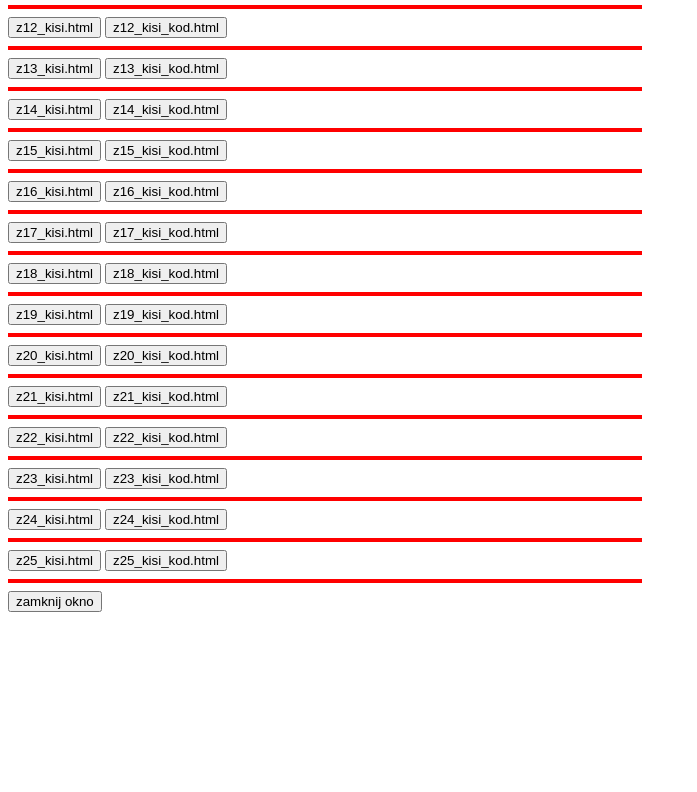
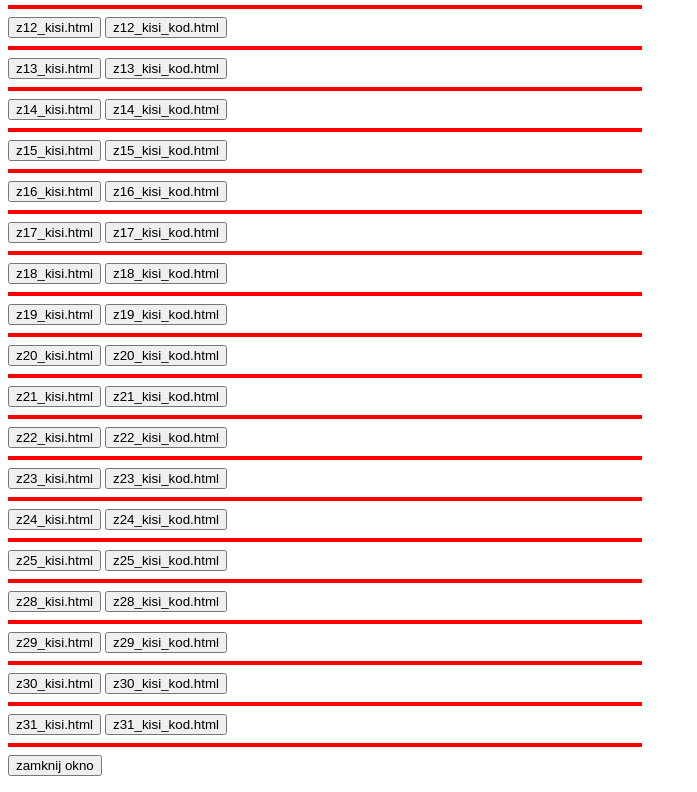
Before and after one commit to eisenkisielof-byte/zadania-od-6, a plain HTML site: page index.html in a window 1280 px wide. Shown: the part 711-1503 px from the top of the page, without its empty margins (0-697 px from the left). Before the commit the page ends 1339 px from the top, so only its background shows below. Drawn offline with Linux system fonts and the light colour scheme.

Commit message:
Update index.html

```diff
--- a/index.html
+++ b/index.html
@@ -283,6 +283,22 @@ function okno_zamknij()
 <input type="button" name="z25" value="z25_kisi_kod.html" onclick="WinOpen_z25_kod(' ')">
 <HR SIZE=4 WIDTH=50% ALIGN=LEFT COLOR=red>
 
+<input type="button" name="z28" value="z28_kisi.html" onclick="WinOpen_z28(' ')">
+<input type="button" name="z28" value="z28_kisi_kod.html" onclick="WinOpen_z28_kod(' ')">
+<HR SIZE=4 WIDTH=50% ALIGN=LEFT COLOR=red>
+
+<input type="button" name="z29" value="z29_kisi.html" onclick="WinOpen_z29(' ')">
+<input type="button" name="z29" value="z29_kisi_kod.html" onclick="WinOpen_z29_kod(' ')">
+<HR SIZE=4 WIDTH=50% ALIGN=LEFT COLOR=red>
+
+<input type="button" name="z30" value="z30_kisi.html" onclick="WinOpen_z30(' ')">
+<input type="button" name="z30" value="z30_kisi_kod.html" onclick="WinOpen_z30_kod(' ')">
+<HR SIZE=4 WIDTH=50% ALIGN=LEFT COLOR=red>
+
+<input type="button" name="z31" value="z31_kisi.html" onclick="WinOpen_z31(' ')">
+<input type="button" name="z31" value="z31_kisi_kod.html" onclick="WinOpen_z31_kod(' ')">
+<HR SIZE=4 WIDTH=50% ALIGN=LEFT COLOR=red>
+
 <input type="button" value="zamknij okno" onclick="okno_zamknij()"/>
 
  </form>
```
